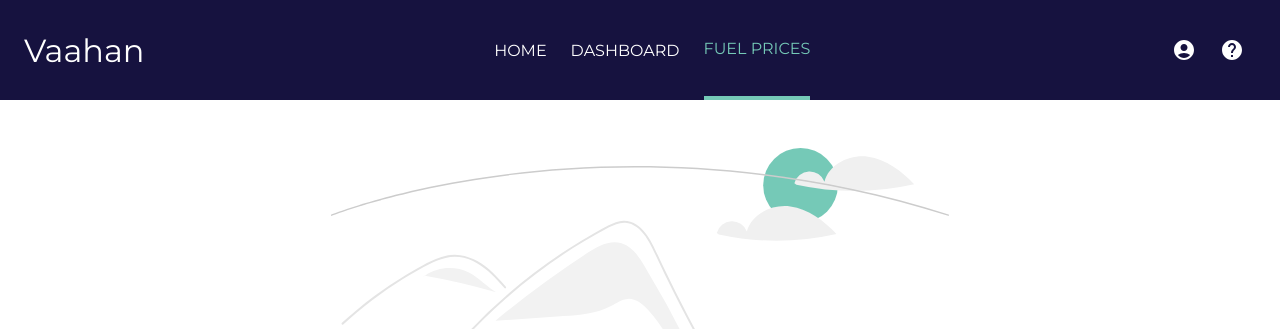
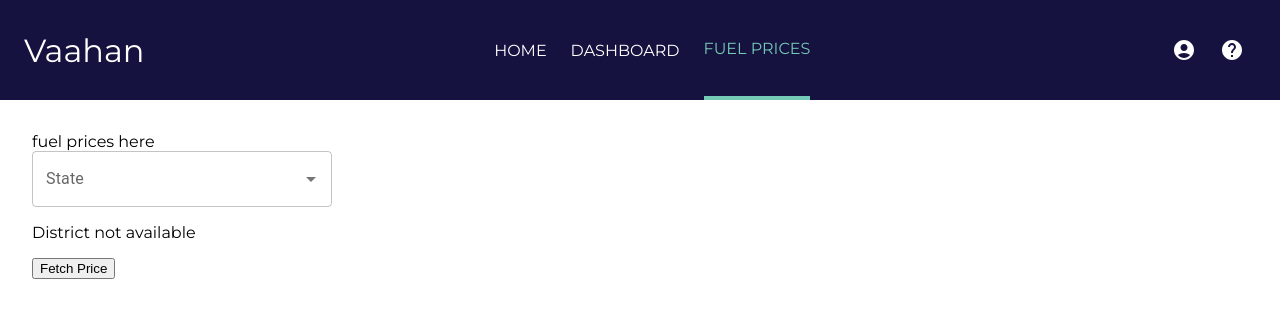
Before and after one commit to Saurav-Singh-Rauthan/Vaahan, a React (Create React App) app: page /fuel-prices in a window 1280 px wide. Shown: the top 329 px of the page. Built offline with nearby package versions, Linux system fonts and the light colour scheme; no server answers.

Commit message:
fetching price page init

```diff
--- a/src/App.js
+++ b/src/App.js
@@ -5,6 +5,7 @@ import Navbar from "./components/Navbar/Navbar";
 import Footer from "./components/Footer/Footer";
 import Speedial from "./components/Speedial/Speedial";
 import Home from "./components/pages/Home/Home";
+import Fuelprices from './components/pages/Fuelprices/Fuelprices';
 import Notfound from "./components/pages/Notfound/Notfound";
 
 function App() {
@@ -16,6 +17,7 @@ function App() {
 
         <div className="content">
           <Routes>
+            <Route path="/fuel-prices" element={<Fuelprices />} />
             <Route path="/" element={<Home />} />
             <Route path="*" element={<Notfound />} />
           </Routes>
--- /dev/null
+++ b/src/components/pages/Fuelprices/Fuelprices.js
@@ -0,0 +1,138 @@
+import React, { useState, useEffect } from "react";
+import axios from "axios";
+
+import Styles from "./Fuelprices";
+import TextField from "@mui/material/TextField";
+import Autocomplete from "@mui/material/Autocomplete";
+import Fuelprice from "../../Fuelprice/Fuelprice";
+
+const Fuelprices = (props) => {
+  const [location, setlocation] = useState({ state: null, district: null });
+  const [selectedlocation, setselectedlocation] = useState({
+    state: null,
+    district: null,
+  });
+  const [fuelPrice, setfuelPrice] = useState({
+    petrol: null,
+    diesel: null,
+  });
+
+  useEffect(() => {
+    axios
+      .get("https://api-fuelprices-india.herokuapp.com/states")
+      .then((res) => {
+        let stateData = [];
+        Object.keys(res.data).map((stateKey) => {
+          stateData.push({ label: stateKey });
+        });
+
+        setlocation((prevState) => {
+          return { ...prevState, state: stateData };
+        });
+      })
+      .catch((err) => {
+        console.log(err);
+      });
+  }, []);
+
+  useEffect(() => {
+    if (selectedlocation.state) {
+      axios
+        .get(
+          `https://api-fuelprices-india.herokuapp.com/state/district?state=${selectedlocation.state}`
+        )
+        .then((res) => {
+          let districtData = [];
+          Object.keys(res.data).map((stateKey) => {
+            districtData.push({ label: stateKey });
+          });
+
+          setlocation((prevState) => {
+            return { ...prevState, district: districtData };
+          });
+        })
+        .catch((err) => {
+          console.log(err);
+        });
+    }
+  }, [selectedlocation.state]);
+
+  const setLocationHandler = (event, type) => {
+    if (type === "State") {
+      setselectedlocation((prevState) => {
+        return {
+          ...prevState,
+          state: event.target.innerText,
+        };
+      });
+    } else {
+      setselectedlocation((prevState) => {
+        return {
+          ...prevState,
+          district: event.target.innerText,
+        };
+      });
+    }
+  };
+
+  const fetchPriceHandler = () => {
+    axios
+      .get(
+        `https://api-fuelprices-india.herokuapp.com/price/state/district/?state=${selectedlocation.state}&district=${selectedlocation.district}&fuel=petrol`
+      )
+      .then((res) => {
+        setfuelPrice((prevState) => {
+          setfuelPrice({ ...prevState, petrol: res.data });
+        });
+        axios
+          .get(
+            `https://api-fuelprices-india.herokuapp.com/price/state/district/?state=${selectedlocation.state}&district=${selectedlocation.district}&fuel=diesel`
+          )
+          .then((res) => {
+            setfuelPrice((prevState) => {
+              setfuelPrice({ ...prevState, diesel: res.data });
+            });
+          })
+          .catch((err) => {
+            console.log(err);
+          });
+      })
+      .catch((err) => {
+        console.log(err);
+      });
+  };
+
+  return (
+    <div>
+      fuel prices here
+      <Autocomplete
+        disablePortal
+        options={location.state !== null ? location.state : []}
+        sx={{ width: 300 }}
+        renderInput={(params) => <TextField {...params} label="State" />}
+        onChange={(event) => setLocationHandler(event, "State")}
+      />
+      {selectedlocation.state && location.district?.length > 0 ? (
+        <Autocomplete
+          disablePortal
+          options={location.district !== null ? location.district : []}
+          sx={{ width: 300 }}
+          renderInput={(params) => <TextField {...params} label="District" />}
+          onChange={(event) => setLocationHandler(event, "District")}
+        />
+      ) : (
+        <p>District not available</p>
+      )}
+      <button onClick={fetchPriceHandler}>Fetch Price</button>
+      {selectedlocation.district && selectedlocation.state ? (
+        <Fuelprice
+          price={fuelPrice}
+          state={selectedlocation.state}
+          district={selectedlocation.district}
+        />
+      ) : null}
+    </div>
+  );
+};
+
+export default Fuelprices;
```
Also changed, not shown: src/components/pages/Fuelprices/Fuelprices.module.css (added).
